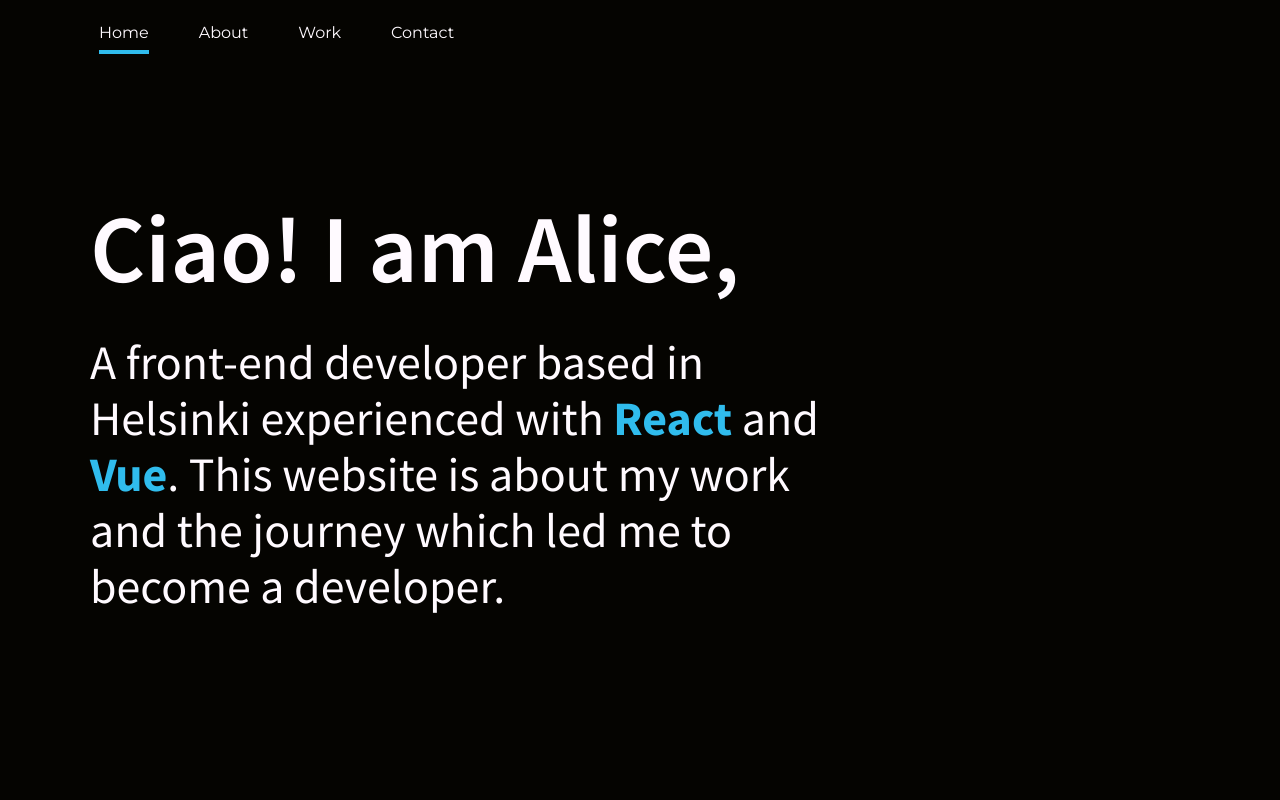
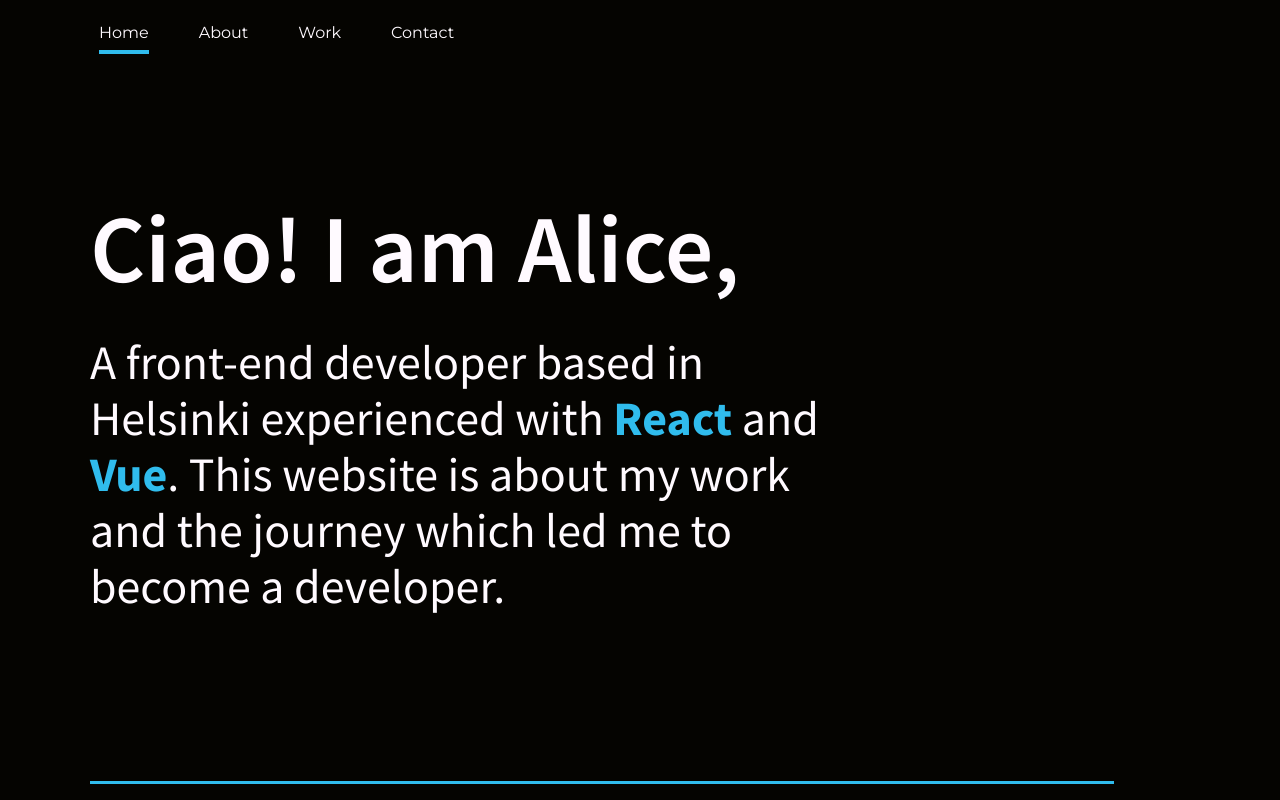
Before and after one commit to Alicino88/portfolio-website, a React (Create React App) app: page / in a window 1280 px wide. Shown: the top 800 px of the page. Built offline with nearby package versions, Linux system fonts and the light colour scheme.

Commit message:
Removed div container for App component

```diff
--- a/src/App.js
+++ b/src/App.js
@@ -25,14 +25,6 @@ theme = responsiveFontSizes(theme);
 function App() {
   return (
     <ThemeProvider theme={theme}>
-      <div
-        className="App"
-        style={{
-          backgroundColor: "#050401",
-          height: "100vh",
-          position: "relative",
-        }}
-      >
       <Navbar />
       <div className="Content">
         <Route exact path="/">
@@ -48,8 +40,7 @@ function App() {
           <Contact />
         </Route>
       </div>
-        <Footer style={{ position: "absolute", bottom: "0" }} />
-      </div>
+      <Footer />
     </ThemeProvider>
   );
 }
--- a/src/Home.js
+++ b/src/Home.js
@@ -68,7 +68,7 @@ const Home = () => {
     <section
       style={{
         backgroundColor: "#050401",
-        height: "100vh",
+        height: "90vh",
         position: "relative",
       }}
     >
```
Lines whose indentation alone changed are shown as unchanged.
